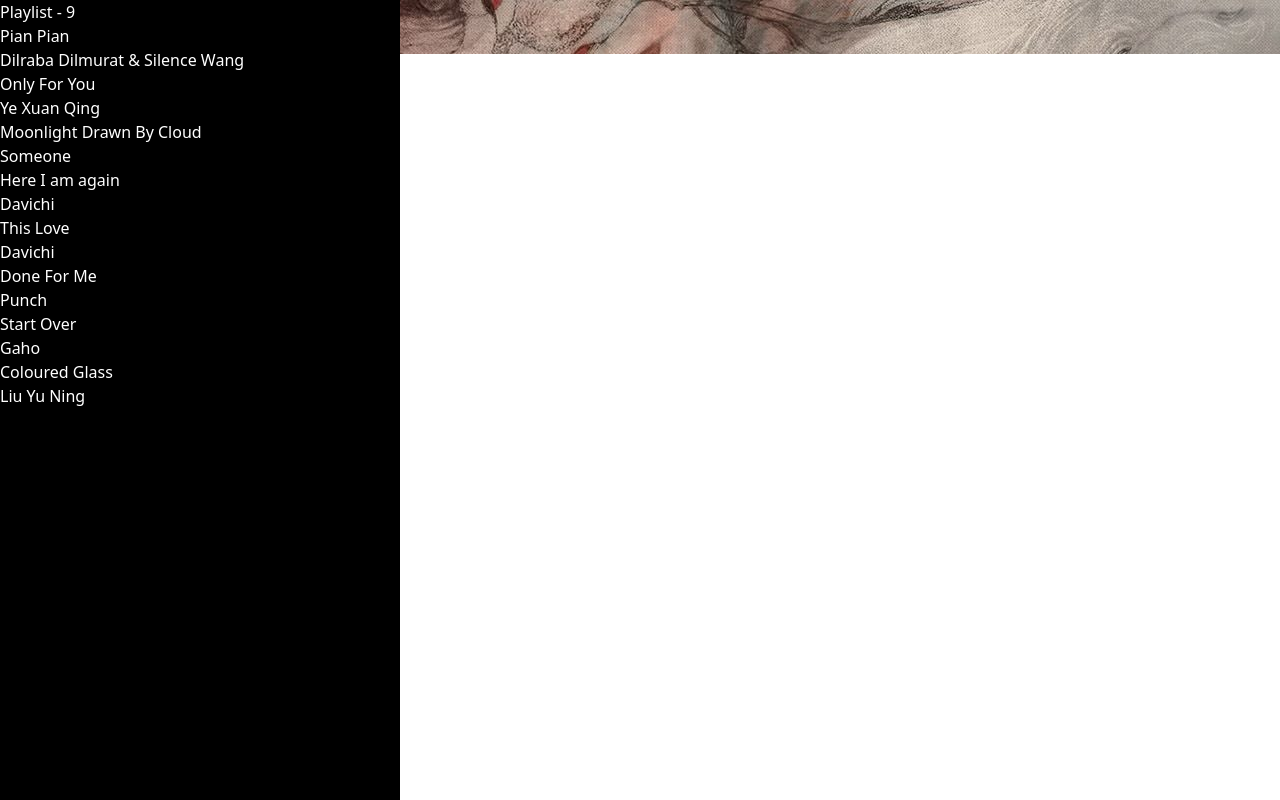
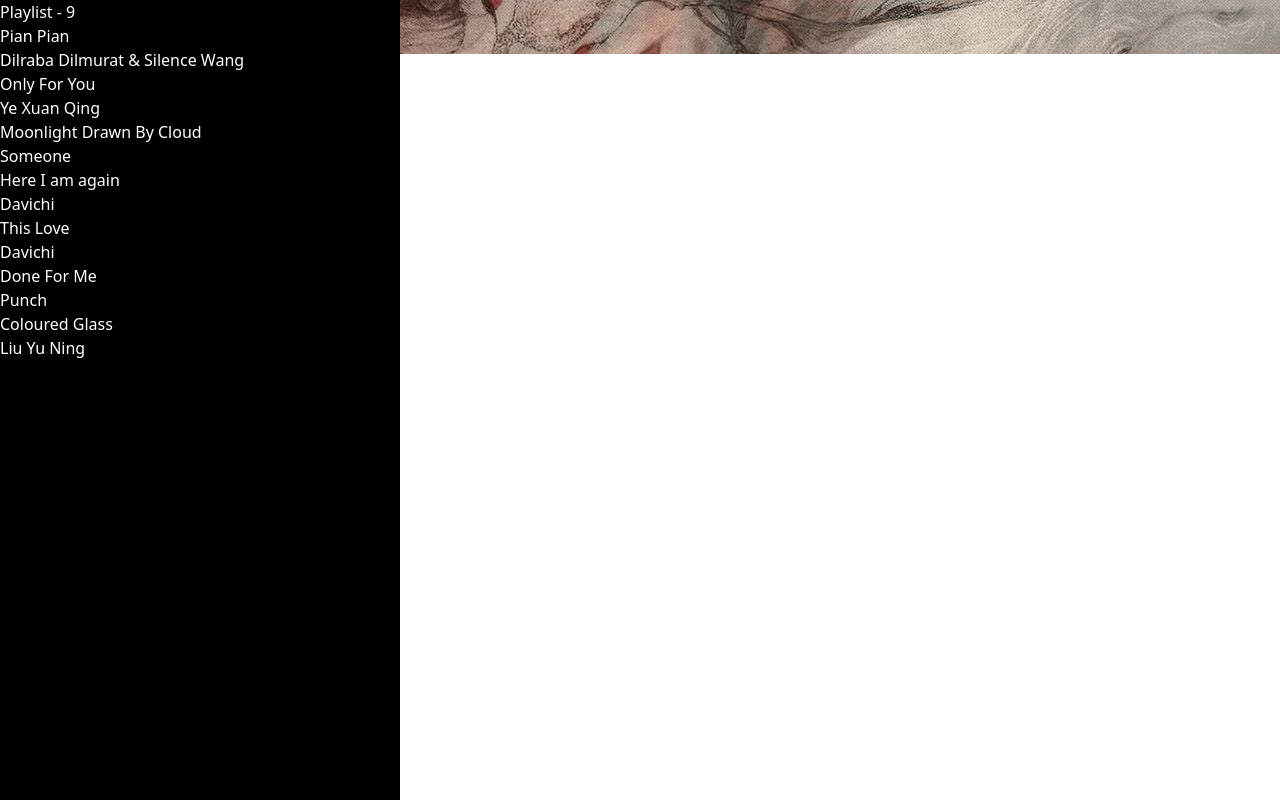
Before and after one commit to yanmoenaing118/angular-player, an Angular app: page / in a window 1280 px wide. Built offline with nearby package versions, Linux system fonts and the light colour scheme.

Commit message:
song selected

```diff
--- a/src/app/app.component.html
+++ b/src/app/app.component.html
@@ -1,4 +1,4 @@
-<app-play-list></app-play-list>
+<app-play-list (emitSelectedSong)="selectSong($event)"></app-play-list>
 
 <div class="fixed w-full h-full bg-cover bg-no-repeat" [style.backgroundImage]="'url('+song.poster+')'">
 
--- a/src/app/app.component.ts
+++ b/src/app/app.component.ts
@@ -19,4 +19,8 @@ export class AppComponent {
     poster: '../assets/poster/Parting-with-Love.jpg',
     eng_subtitle: '../assets/vtt/Parting-with-Love.vtt',
   };
+
+  selectSong(song: Song) {
+    this.song = song;
+  }
 }
--- a/src/app/play-list/play-list.component.html
+++ b/src/app/play-list/play-list.component.html
@@ -4,7 +4,7 @@
 
     <div class="mt-8">
         <div *ngFor="let song of songs">
-            <div class="py-3 border-b border-b-gray-600 px-3 cursor-pointer hover:bg-gray-600">
+            <div (click)="selectSong(song)" class="py-3 border-b border-b-gray-600 px-3 cursor-pointer hover:bg-gray-600">
                 <h1 class="capitalize font-bold text-gray-100">{{song.title}}</h1>
                 <p class="text-sm text-gray-200">{{song.singer}}</p>
             </div>
--- a/src/app/play-list/play-list.component.ts
+++ b/src/app/play-list/play-list.component.ts
@@ -1,4 +1,4 @@
-import { Component, OnInit } from '@angular/core';
+import { Component, EventEmitter, OnInit, Output } from '@angular/core';
 import { Song } from 'src/utils/types';
 
 const songs: Array<Song> = [
@@ -40,7 +40,7 @@ const songs: Array<Song> = [
     drama: 'Crash Landing On You',
     singer: 'Davichi',
     src: 'https://myplaylist.vercel.app/static/media/here_i_am_again.1e8e27f3.mp3',
-    poster: 'https://myplaylist.vercel.app/static/media/cloy.bacc342e.jpg',
+    poster: 'https://zadlan.com/wp-content/uploads/2022/02/768aa2e6-643e-11ea-8e9f-2d196083a37c_image_hires_171957.jpg',
     eng_subtitle:
       'https://myplaylist.vercel.app/static/media/here_i_am_again.1c5d3248.vtt',
   },
@@ -66,17 +66,6 @@ const songs: Array<Song> = [
       'https://myplaylist.vercel.app/static/media/done_for_me.2d83e900.vtt',
   },
   {
-    id: 7,
-    title: 'Start Over',
-    drama: 'Itaewon Class',
-    singer: 'Gaho',
-    src: 'https://myplaylist.vercel.app/static/media/start_over_itaewon.c5b6235b.mp3',
-    poster:
-      'https://myplaylist.vercel.app/static/media/itaewon_class.a2b75096.jpg',
-    eng_subtitle:
-      'https://myplaylist.vercel.app/static/media/start_over_itaewon.6ce42961.vtt',
-  },
-  {
     id: 3,
     title: 'Coloured Glass',
     drama: 'Love and Redemption',
@@ -95,6 +84,8 @@ const songs: Array<Song> = [
   styleUrls: ['./play-list.component.css'],
 })
 export class PlayListComponent implements OnInit {
+
+  @Output() emitSelectedSong = new EventEmitter<Song>();
   songs: Array<Song>;
 
   constructor() {
@@ -102,4 +93,8 @@ export class PlayListComponent implements OnInit {
   }
 
   ngOnInit(): void {}
+
+  selectSong(song: Song) {
+    this.emitSelectedSong.emit(song);
+  }
 }
```
